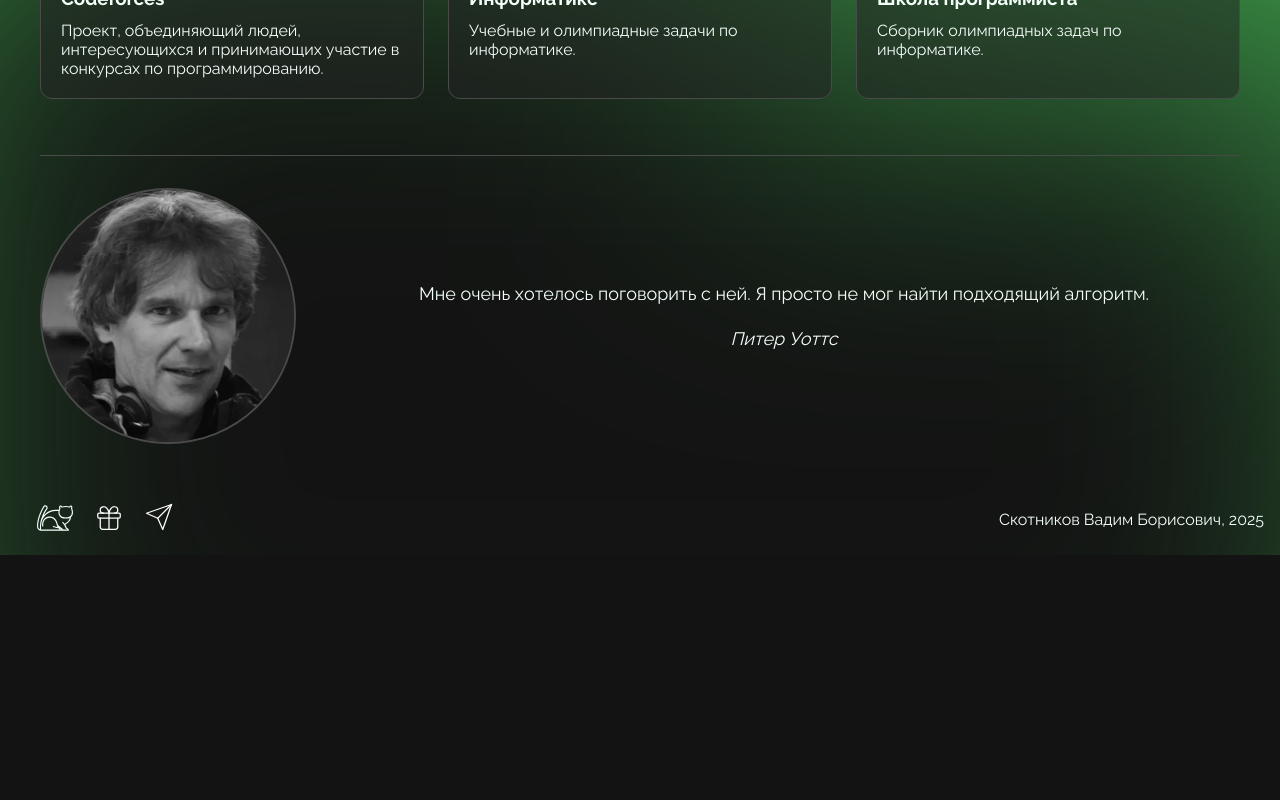
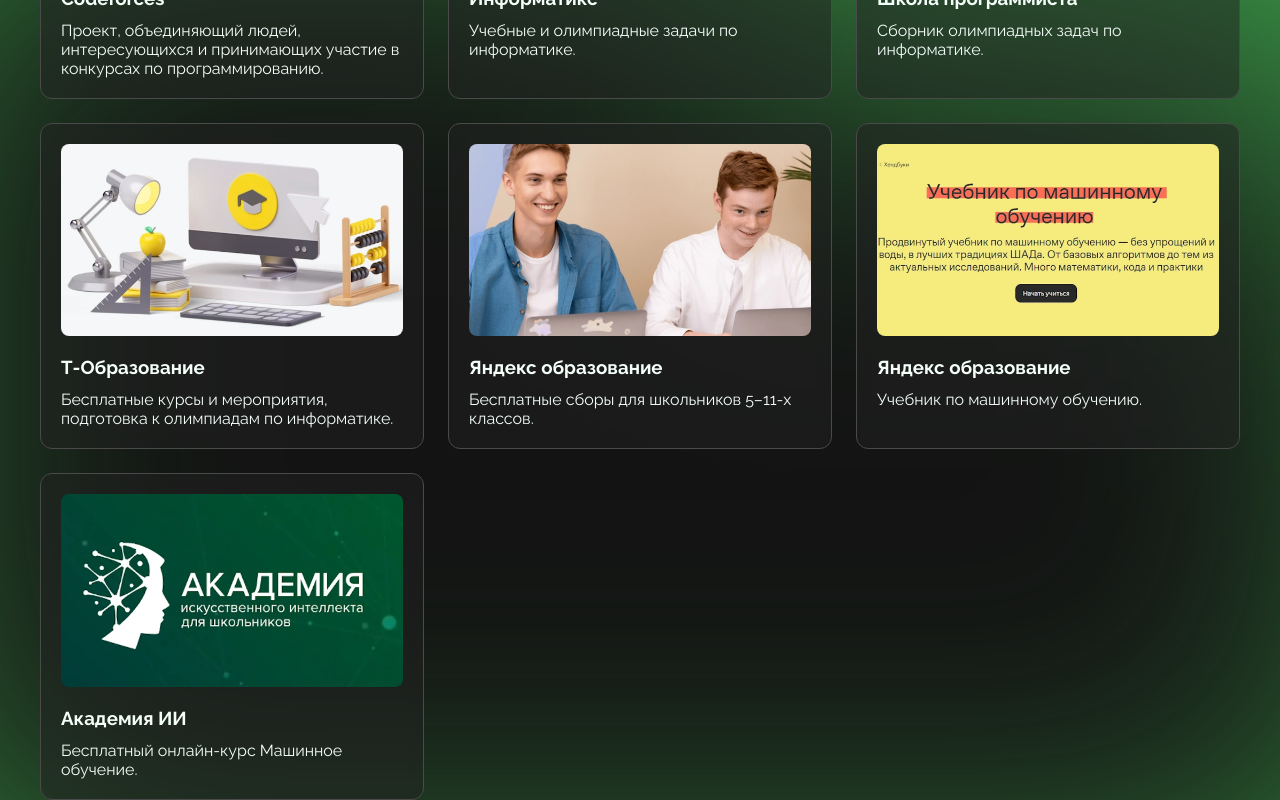
Before and after one commit to svbinf-ru/svbinf.ru, a Next.js app: page /olymp/prep in a window 1280 px wide. Shown: the part 880-1680 px from the top of the page. Before the commit the page ends 1435 px from the top, so only its background shows below. Built offline with nearby package versions, Linux system fonts and the light colour scheme.

Commit message:
Update prep.ts

```diff
--- a/content/olymp/prep.ts
+++ b/content/olymp/prep.ts
@@ -4,6 +4,10 @@ import codewars from '@/assets/olymp/prep/codewars.webp'
 import informatics from '@/assets/olymp/prep/informatics.webp'
 import leetcode from '@/assets/olymp/prep/leetcode.webp'
 import timus from '@/assets/olymp/prep/timus.webp'
+import to from '@/assets/olymp/prep/to.webp'
+import io from '@/assets/olymp/prep/io.webp'
+import iml from '@/assets/olymp/prep/iml.webp'
+import aml from '@/assets/olymp/prep/aml.webp'
 
 import { OlympPrep } from '@/content/olymp'
 
@@ -51,4 +55,28 @@ export const prepResources: OlympPrep[] = [
         title: 'Школа программиста',
         description: 'Сборник олимпиадных задач по информатике.',
     },
+        {
+        href: 'https://education.tbank.ru/school',
+        thumbnail: to,
+        title: 'Т-Образование',
+        description: 'Бесплатные курсы и мероприятия, подготовка к олимпиадам по информатике.',
+    },
+    {
+        href: 'https://education.yandex.ru/vsosh',
+        thumbnail: io,
+        title: 'Яндекс образование',
+        description: 'Бесплатные сборы для школьников 5–11-х классов.',
+    },
+    {
+        href: 'https://education.yandex.ru/handbook/ml',
+        thumbnail: iml,
+        title: 'Яндекс образование',
+        description: 'Учебник по машинному обучению.',
+    },
+    {
+        href: 'https://ml.ai-academy.ru/',
+        thumbnail: aml,
+        title: 'Академия ИИ',
+        description: 'Бесплатный онлайн-курс Машинное обучение.',
+    },
 ]
```
